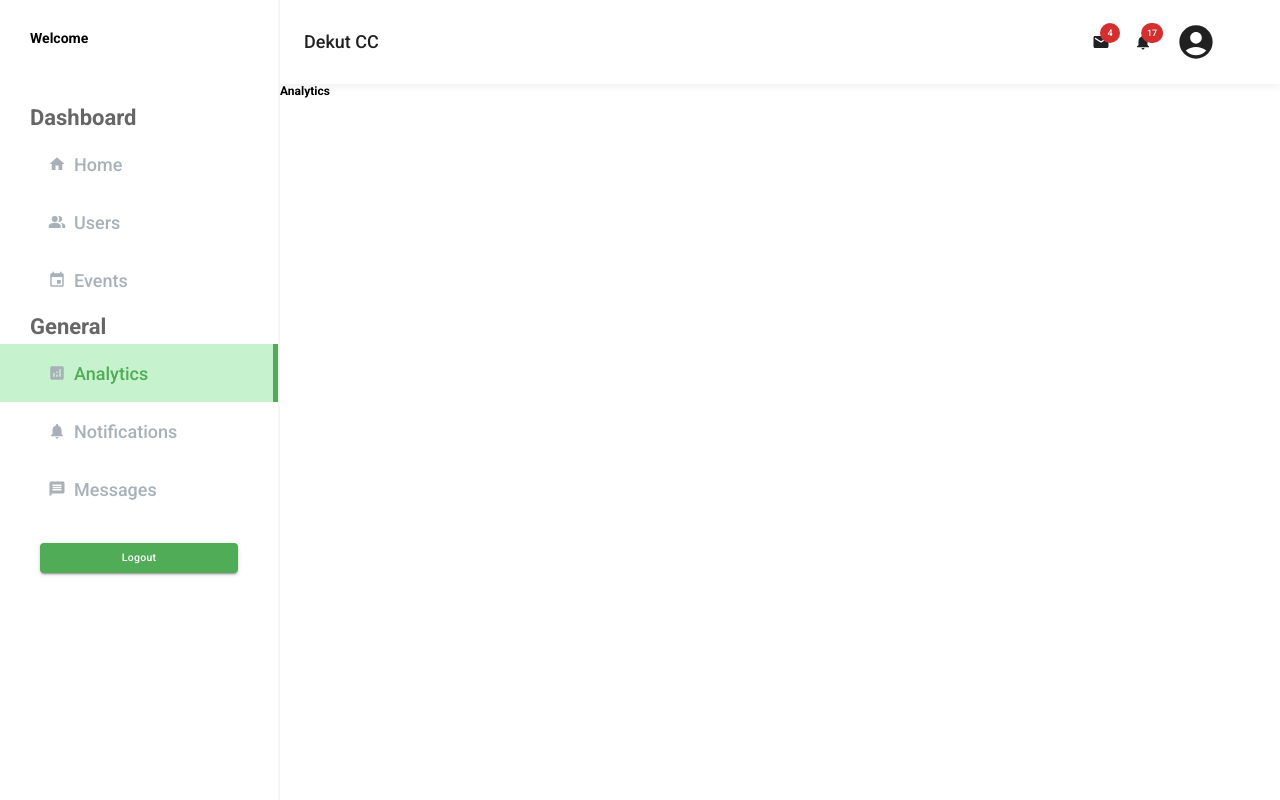
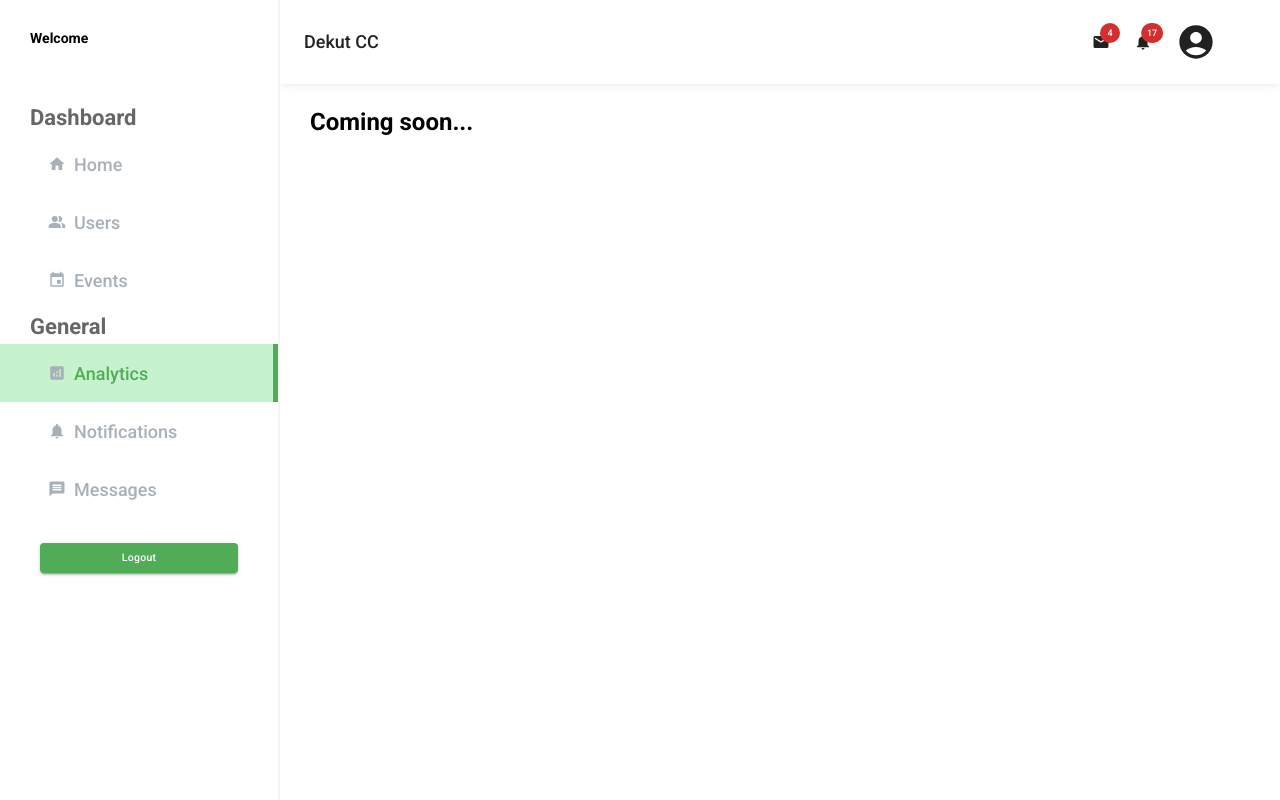
Before and after one commit to marville001/caweb, a React (Create React App) app: page /admin/analytics in a window 1280 px wide. Built offline with nearby package versions, Linux system fonts and the light colour scheme.

Commit message:
update page to coming soon if not being worked on

```diff
--- a/src/Admin/pages/Analytics/Analytics.jsx
+++ b/src/Admin/pages/Analytics/Analytics.jsx
@@ -1,10 +1,11 @@
 import React from 'react'
+import { MainContainer } from '../../components/custom/StyledComponents'
 
 const Analytics = () => {
     return (
-        <div>
-            <h4>Analytics</h4>
-        </div>
+        <MainContainer>
+            <h1>Coming soon...</h1>
+        </MainContainer>
     )
 }
 
--- a/src/Admin/pages/Messages/Messages.jsx
+++ b/src/Admin/pages/Messages/Messages.jsx
@@ -1,11 +1,12 @@
-import React from 'react'
+import React from "react";
+import { MainContainer } from "../../components/custom/StyledComponents";
 
 const Messages = () => {
-    return (
-        <div>
-            <h4>Messages</h4>
-        </div>
-    )
-}
+  return (
+    <MainContainer>
+      <h1>Coming soon...</h1>
+    </MainContainer>
+  );
+};
 
-export default Messages
+export default Messages;
--- a/src/Admin/pages/Notifications/Notifications.jsx
+++ b/src/Admin/pages/Notifications/Notifications.jsx
@@ -1,10 +1,11 @@
 import React from 'react'
+import { MainContainer } from '../../components/custom/StyledComponents'
 
 const Notifications = () => {
     return (
-        <div>
-            <h4>Notifications</h4>
-        </div>
+        <MainContainer>
+            <h1>Coming soon...</h1>
+        </MainContainer>
     )
 }
 
--- a/src/Admin/pages/ViewEvents/ViewEvents.jsx
+++ b/src/Admin/pages/ViewEvents/ViewEvents.jsx
@@ -1,10 +1,11 @@
 import React from 'react'
+import { MainContainer } from '../../components/custom/StyledComponents'
 
 const ViewEvents = () => {
     return (
-        <div>
-            <h4>All Events</h4>
-        </div>
+        <MainContainer>
+            <h1>Coming soon...</h1>
+        </MainContainer>
     )
 }
 
```
